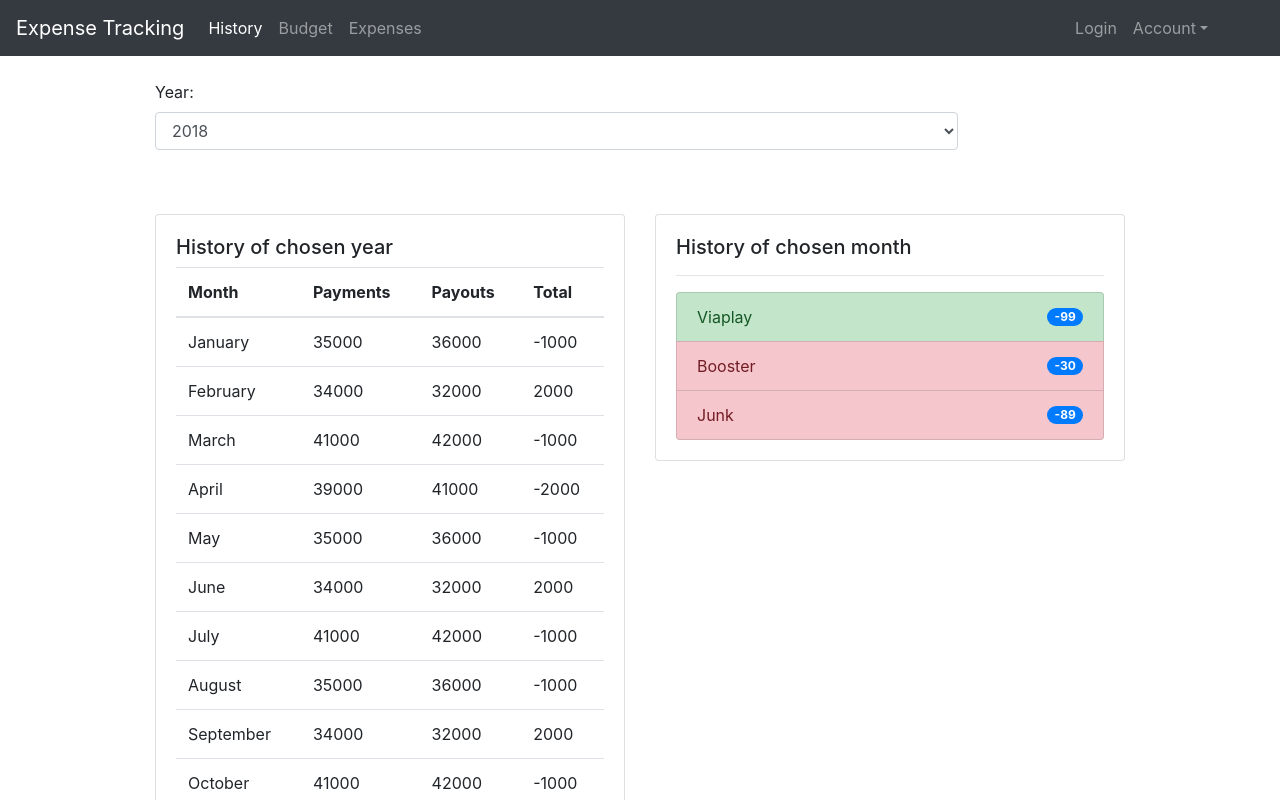
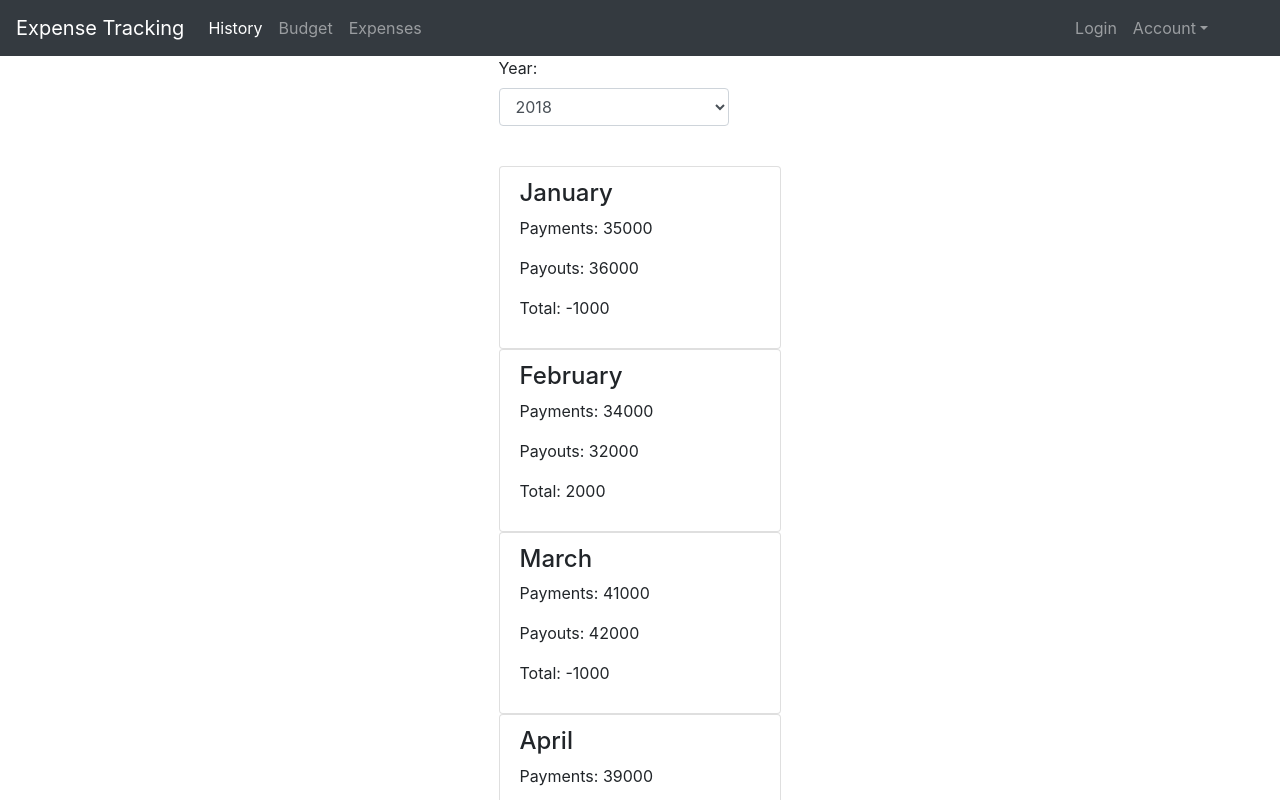
Before and after one commit to magnusbrok/Expense-Tracker-FrontEnd, an Angular app: page /history in a window 1280 px wide. Shown: the top 800 px of the page. Built offline with nearby package versions, Linux system fonts and the light colour scheme.

Commit message:
Revert "Merge branch 'Development' of https://github.com/magnusbrok/Expense-Tracker-FrontEnd into Development"
This reverts commit f08eee372660350a0a0a67dd884a6a4bf06f2525, reversing
changes made to c3612145210ca15fde08c0be06b5b1c7eb4c9eba.

```diff
--- a/src/app/app.module.ts
+++ b/src/app/app.module.ts
@@ -18,6 +18,7 @@ import { ProfileComponent } from './profile/profile.component';
 import { ChangePasswordComponent } from './profile/change-password/change-password.component';
 import { BudgetCategoryComponent } from './budget/budget-category/budget-category.component';
 import {ExpenseListService} from './shared/expense-list.service';
+import { HistorySelectedComponent } from './history/history-selected/history-selected.component';
 import {BudgetListService} from './shared/budget-list.service';
 
 @NgModule({
@@ -35,6 +36,7 @@ import {BudgetListService} from './shared/budget-list.service';
     ChangePasswordComponent,
     BudgetCategoryComponent,
     DropdownDirective,
+    HistorySelectedComponent
   ],
   imports: [
     BrowserModule,
--- a/src/app/authentication/authentication.service.ts
+++ b/src/app/authentication/authentication.service.ts
@@ -1,6 +1,6 @@
 import { Injectable } from '@angular/core';
-import {User} from './user.model';
-import {Subject} from 'rxjs';
+import {User} from "./user.model";
+import {Subject} from "rxjs";
 
 @Injectable({
   providedIn: 'root'
@@ -29,7 +29,7 @@ export class AuthenticationService {
   }
 
   logIn(username: string, password: string) {
-      if (username === 's173998' && password === 'kk29'){
+      if (username == 's173998' && password == 'kk29'){
         this.setUser( new User(
           username,
           's173998@student.dtu.dk',
--- /dev/null
+++ b/src/app/history/history-selected/history-selected.component.html
@@ -0,0 +1,7 @@
+<a
+  class="list-group-item clearfix">
+  <h4 class="list-group-item-heading">{{ historySelected.month }}</h4>
+  <p class="list-group-item-text"> Payments: {{ historySelected.payments }} </p>
+  <p class="list-group-item-text"> Payouts: {{ historySelected.payouts }} </p>
+  <p class="list-group-item-text"> Total: {{ historySelected.total }} </p>
+</a>
--- /dev/null
+++ b/src/app/history/history-selected/history-selected.component.ts
@@ -0,0 +1,21 @@
+import {Component, EventEmitter, Input, OnInit, Output} from '@angular/core';
+import { History } from '../history.model';
+
+
+@Component({
+  selector: 'app-history-selected',
+  templateUrl: './history-selected.component.html',
+  styleUrls: ['./history-selected.component.css']
+})
+
+export class HistorySelectedComponent implements OnInit {
+  @Input() historySelected: History;
+  @Output() monthSelected = new EventEmitter<void>();
+
+  constructor() {
+  }
+
+  ngOnInit() {
+
+  }
+}
--- a/src/app/history/history.component.html
+++ b/src/app/history/history.component.html
@@ -1,5 +1,3 @@
-<br>
-
 <div class="row">
   <div class="col-sm-10 form-group">
     <label for="category">Year:</label>
@@ -14,65 +12,20 @@
   </div>
 </div>
 
-<div class="row hej mt-5">
-  <div class="col-lg-6">
-    <div class="card card-profile">
-      <div class="card-body">
-        <h5>History of chosen year</h5>
-        <table class="table table-hover">
-          <thead>
-          <tr>
-            <th scope="col">Month</th>
-            <th scope="col">Payments</th>
-            <th scope="col">Payouts</th>
-            <th scope="col">Total</th>
-          </tr>
-          </thead>
-          <tbody>
-          <tr *ngFor="let history of histories; let i = index">
-            <td>
-              {{history.month}}
-            </td>
-            <td>
-              {{history.payments}}
-            </td>
-            <td>
-              {{history.payouts}}
-            </td>
-            <td>
-              {{history.payments - history.payouts}}
-            </td>
-          </tr>
-          </tbody>
-        </table>
-      </div>
-    </div>
-  </div>
+<br>
 
-  <div class="col-lg-6">
-
-
-    <div class="card card-password">
-      <div class="card-body">
-        <h5>History of chosen month</h5>
-        <hr>
-        <ul class="list-group">
-          <li class="list-group-item list-group-item-success d-flex justify-content-between align-items-center">
-            Viaplay
-            <span class="badge badge-primary badge-pill">-99</span>
-          </li>
-          <li class="list-group-item list-group-item-danger d-flex justify-content-between align-items-center">
-            Booster
-            <span class="badge badge-primary badge-pill">-30</span>
-          </li>
-          <li class="list-group-item list-group-item-danger d-flex justify-content-between align-items-center">
-            Junk
-            <span class="badge badge-primary badge-pill">-89</span>
-          </li>
-        </ul>
-      </div>
-    </div>
-
-
+<div class="row">
+  <div class="col-sm-12">
+    <app-history-selected
+      *ngFor="let historyEl of histories"
+      [historySelected]="historyEl"></app-history-selected>
   </div>
 </div>
+
+<br>
+<br>
+
+<ul class="list-group">
+  <li class="list-group-item list-group-item-success">This is a success list group item</li>
+  <li class="list-group-item list-group-item-danger">This is a warning list group item</li>
+</ul>
--- a/src/app/history/history.component.ts
+++ b/src/app/history/history.component.ts
@@ -12,15 +12,7 @@ export class HistoryComponent implements OnInit {
     new History('January', 35000, 36000, -1000),
     new History('February', 34000, 32000, 2000),
     new History('March', 41000, 42000, -1000),
-    new History('April', 39000, 41000, -2000),
-    new History('May', 35000, 36000, -1000),
-    new History('June', 34000, 32000, 2000),
-    new History('July', 41000, 42000, -1000),
-    new History('August', 35000, 36000, -1000),
-    new History('September', 34000, 32000, 2000),
-    new History('October', 41000, 42000, -1000),
-    new History('November', 35000, 36000, -1000),
-    new History('December', 34000, 32000, 2000)
+    new History('April', 39000, 41000, -2000)
   ];
 
   constructor() {
```
Also changed, not shown: src/app/history/history-selected/history-selected.component.css (added).
